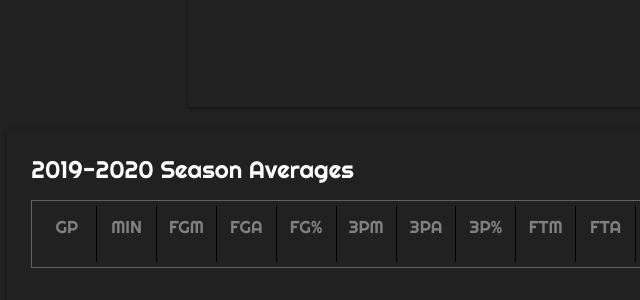
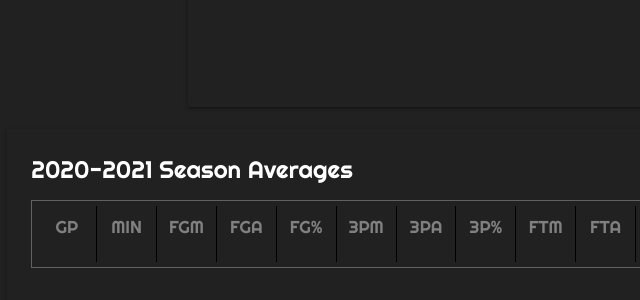
Before and after one commit to peterkrumb/Basketball-API, a plain HTML site: page index.html in a window 1280 px wide. Shown: the part 988-1288 px from the top of the page, 4-644 px from the left. Drawn offline with nearby package versions, Linux system fonts and the light colour scheme; a web font is replaced by a local one.

Commit message:
correct html

```diff
--- a/index.html
+++ b/index.html
@@ -83,7 +83,7 @@
             class="card-content white-text"
             style="background-color: #212121"
           >
-            <span class="card-title">2019-2020 Season Averages</span>
+            <span class="card-title">2020-2021 Season Averages</span>
             <span class="player-vitals"></span>
             <div class="stats-box">
               <div class="indy-stat">
```
